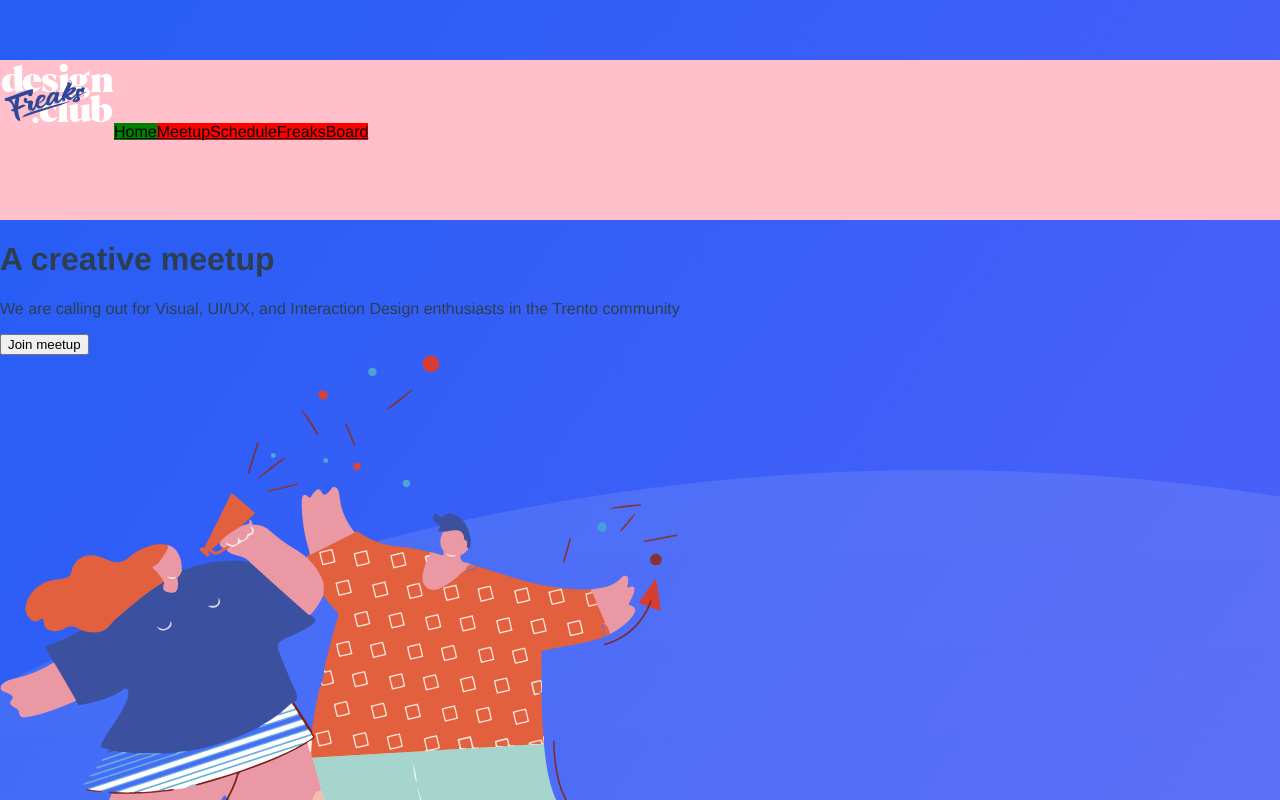
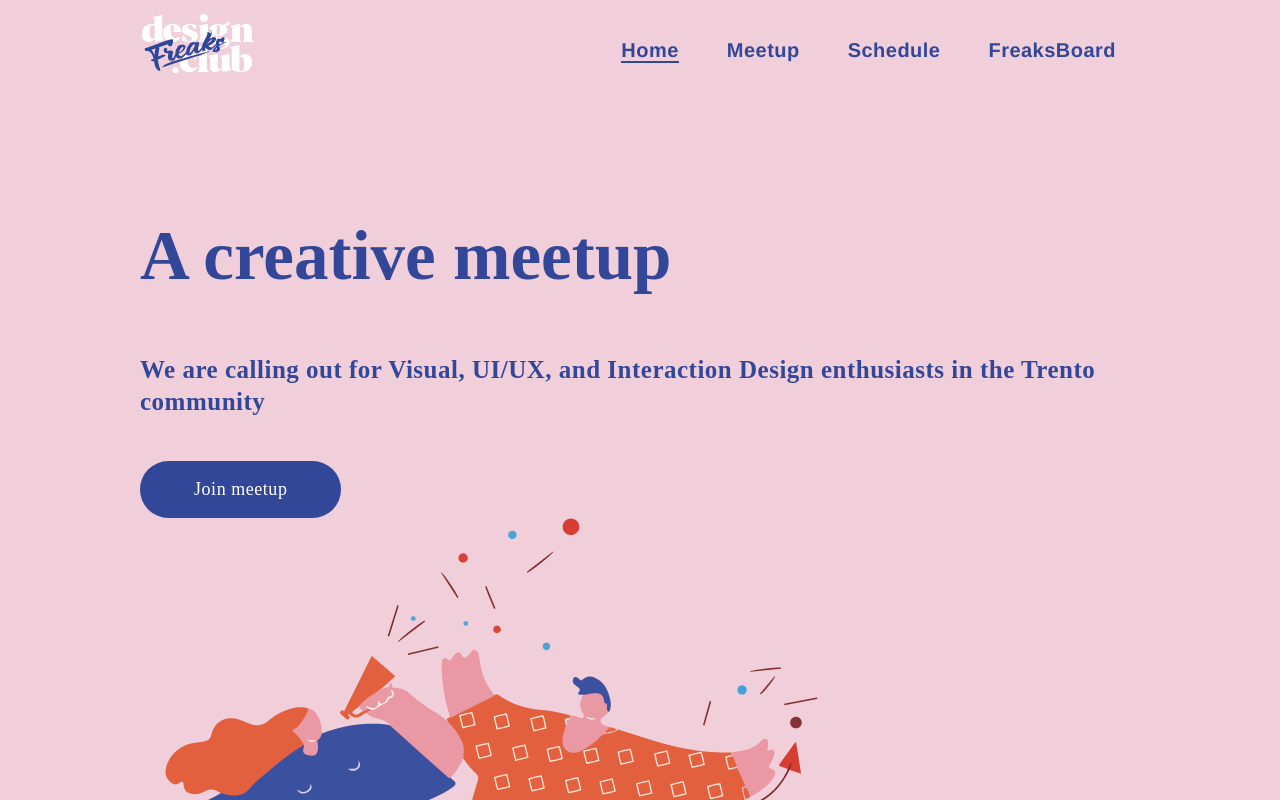
Before and after one commit to SRFeesha/DFC-VUE, a Vue app: page / in a window 1280 px wide. Shown: the top 800 px of the page. Built offline with nearby package versions, Linux system fonts and the light colour scheme.

Commit message:
added scss

```diff
--- a/package.json
+++ b/package.json
@@ -34,6 +34,7 @@
     "friendly-errors-webpack-plugin": "^1.6.1",
     "html-webpack-plugin": "^2.30.1",
     "node-notifier": "^5.1.2",
+    "node-sass": "^4.12.0",
     "optimize-css-assets-webpack-plugin": "^3.2.0",
     "ora": "^1.2.0",
     "portfinder": "^1.0.13",
@@ -41,8 +42,10 @@
     "postcss-loader": "^2.0.8",
     "postcss-url": "^7.2.1",
     "rimraf": "^2.6.0",
+    "sass-loader": "^7.1.0",
     "semver": "^5.3.0",
     "shelljs": "^0.7.6",
+    "style-loader": "^0.23.1",
     "uglifyjs-webpack-plugin": "^1.1.1",
     "url-loader": "^0.5.8",
     "vue-loader": "^13.3.0",
--- a/src/App.vue
+++ b/src/App.vue
@@ -17,12 +17,11 @@ export default {
 };
 </script>
 
-<style>
+<style lang="scss">
 html,
 body {
   margin: 0;
-  background-image: url("./assets/bg.jpg");
-  overscroll-behavior-y: none;
+  background-color: #f1cfda;
 }
 #app {
   font-family: "Avenir", Helvetica, Arial, sans-serif;
@@ -31,4 +30,68 @@ body {
   color: #2c3e50;
   margin-top: 60px;
 }
+.contentSpace {
+  max-width: 1000px;
+  margin: auto;
+}
+
+.buttonhover {
+  font-family: Circular Std;
+  font-size: 13px;
+  color: #334798;
+}
+button {
+  font-family: Larish Neue;
+  font-size: 18px;
+  letter-spacing: 0.54px;
+  color: #ffffff;
+  background-color: #334798;
+  border: 0px;
+  border-radius: 100px;
+  padding: 1em 3em;
+  margin-top: 1em;
+}
+
+h3 {
+  font-family: Circular Std;
+  font-size: 25px;
+  line-height: 32px;
+  letter-spacing: 0.5px;
+  color: #334798;
+}
+h2 {
+  font-family: Larish Neue;
+  font-size: 40px;
+  color: #334798;
+}
+h1 {
+  font-family: Larish Neue;
+  font-size: 69px;
+  color: #334798;
+}
+
+// .body {
+//   font-family: Circular Std;
+//   font-size: 13px;
+//   color: #334798;
+// }
+// .bodysection {
+//   font-family: Circular Std;
+//   font-size: 20px;
+//   line-height: 28px;
+//   letter-spacing: 0.48px;
+//   color: #334798;
+// }
+// .bodyschedule {
+//   font-family: Bluu Next;
+//   font-weight: bold;
+//   font-size: 20px;
+//   line-height: 50px;
+//   color: #334798;
+// }
+// .bodymenu {
+//   font-family: Circular Std;
+//   font-size: 19px;
+//   color: #334798;
+// }
 </style>
--- a/src/components/Home.vue
+++ b/src/components/Home.vue
@@ -1,39 +1,44 @@
 <template>
-  <div class="intro">
-    <div>
+  <div class="intro contentSpace">
+    <section>
       <div>
         <h1>A creative meetup</h1>
-        <p>We are calling out for Visual, UI/UX, and Interaction Design enthusiasts in the Trento community</p>
+        <h3>We are calling out for Visual, UI/UX, and Interaction Design enthusiasts in the Trento community</h3>
         <button>Join meetup</button>
       </div>
       <img src="../assets/illustration_01_welcome.png" alt="Welcome">
-    </div>
-    <div>
+    </section>
+
+    <section>
       <img src="../assets/illustration_02_who we are.png" alt="Who we are">
       <div>
         <h1>We are the design freaks</h1>
         <p>We provide an opportunity for design students in Trento to exchange ideas, learn new skills and have fun while meeting new exciting creative minds.</p>
       </div>
-    </div>
-    <div>
+    </section>
+
+    <section>
       <div>
         <h1>Do more of what you love, with us</h1>
         <p>Events include talks from guest speakers on topics around design, photography and professional arts, networking opportunities, dynamic workshop and a good old-fashioned chin-wag over a beer or two.</p>
         <button>Join meetup</button>
       </div>
       <img src="../assets/illustration_03_what we do.png" alt="What we do">
-    </div>
-    <div class="sponsor">
+    </section>
+
+    <section class="sponsor">
       <h2>Proudly sponsored by</h2>
-    </div>
-    <div>
+    </section>
+
+    <section>
       <img src="../assets/illustration_05_feedback.png" alt="Share your ideas">
       <div>
         <h1>Got an idea? Share it!</h1>
         <p>Our community listen to new and old members alike. If you have an idea, a suggestion or a feature request, please let us know! You can find us litterally everywhere.</p>
       </div>
-    </div>
-    <div>
+    </section>
+
+    <section>
       <h2>Frequently Asked Questions</h2>
       <div>
         <h4>What's the meetup about?</h4>
@@ -59,7 +64,7 @@
         <h4>Can I speak at the next event?</h4>
         <p></p>
       </div>
-    </div>
+    </section>
   </div>
 </template>
 
--- a/src/components/Meetup.vue
+++ b/src/components/Meetup.vue
@@ -1,5 +1,5 @@
 <template>
-  <div>
+  <div class="contentSpace">
     <h1>Meetup</h1>
     <p>Here is some information. This is the meetup page</p>
   </div>
@@ -7,8 +7,8 @@
 
 <script>
 export default {
-  name: 'Meetup' //this is the name of the component
-}
+  name: "Meetup" //this is the name of the component
+};
 </script>
 <style>
 </style>
--- a/src/components/Nav.vue
+++ b/src/components/Nav.vue
@@ -1,19 +1,23 @@
 <template>
-  <div>
-    <nav>
+  <div class="contentSpace">
+    <div class="moreSpace"></div>
+    <nav id="mainMenu" class="sticky">
+      <div class="logo">
         <img src="../assets/logo_00_designFreaksClub.png" alt="Logo DFC">
+      </div>
+      <div class="links">
         <router-link
           class="nav-link"
           v-for="routes in links"
           v-bind:key="routes.id"
           :to="`${routes.page}`"
         >{{ routes.text}}</router-link>
+      </div>
     </nav>
   </div>
 </template>
 
 <script>
-
 export default {
   name: "Nav",
   data() {
@@ -45,16 +49,36 @@ export default {
 };
 </script>
 
-<style>
-nav {
-    background-color: pink;
+<style lang="scss">
+nav#mainMenu {
+  background-color: #f1cfda;
   height: 20vh;
+  min-height: 50px;
+  max-height: 100px;
+  display: flex;
+  justify-content: space-between;
+  align-items: center;
 }
-.nav-link{
-    color:black;
-    background-color: red;
+.nav-link {
+  /* font-family: Circular Std; */
+  color: #334798;
+  font-weight: 700;
+  font-size: 20px;
+  line-height: 28px;
+  letter-spacing: 0.48px;
+  margin: 1.5rem;
+  text-decoration: none;
 }
-a.router-link-exact-active{
-    background-color: green;
+a.router-link-exact-active {
+  border-bottom: 2px solid #334798;
+}
+.sticky {
+  position: fixed;
+  top: 0;
+  width: 100%;
+  max-width: 1000px;
+}
+.moreSpace {
+  height: 100px;
 }
 </style>
--- a/src/components/Schedule.vue
+++ b/src/components/Schedule.vue
@@ -1,5 +1,5 @@
 <template>
-  <div>
+  <div class="contentSpace">
     <h1>Schedule</h1>
     <p>Here is some information. This is the schedule page</p>
   </div>
@@ -7,8 +7,8 @@
 
 <script>
 export default {
-  name: 'Schedule' //this is the name of the component
-}
+  name: "Schedule" //this is the name of the component
+};
 </script>
 <style>
 </style>
```
Also changed, not shown: 1 other file (tests, documents, lock files or other folders). Lines whose indentation alone changed are shown as unchanged.
